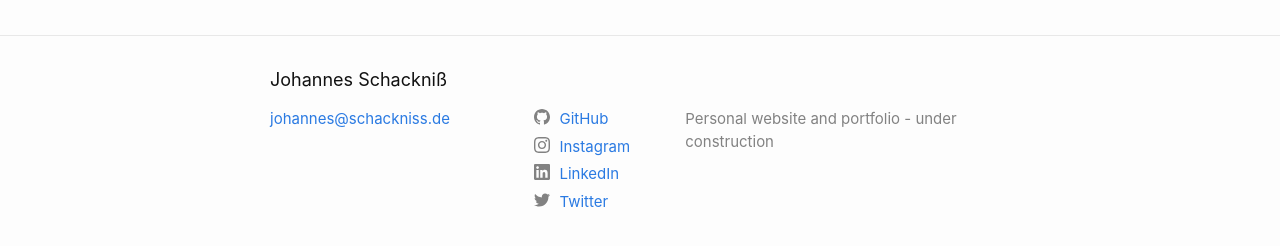
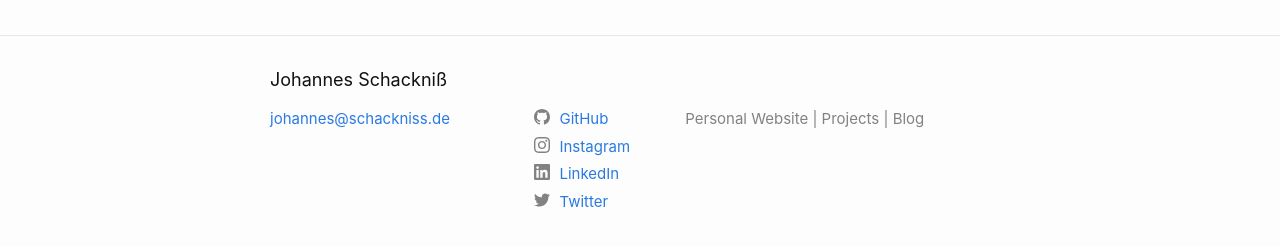
Before and after one commit to schackniss/schackniss.de, a Jekyll site: the page built from index.md, in a window 1280 px wide. Shown: the part 627-873 px from the top of the page. Built offline with Jekyll 4.4.1, drawn with Linux system fonts in a browser that asks for light colours.

Commit message:
[Change] description

```diff
--- a/_config.yml
+++ b/_config.yml
@@ -21,7 +21,7 @@
 title: Johannes Schackniß
 email: johannes@schackniss.de
 description: >- # this means to ignore newlines until "baseurl:"
-  Personal website and portfolio - under construction
+  Personal Website | Projects | Blog
 baseurl: "/" # the subpath of your site, e.g. /blog
 url: "https://schackniss.de" # the base hostname & protocol for your site, e.g. http://example.com
 twitter_username: schackniss
```
